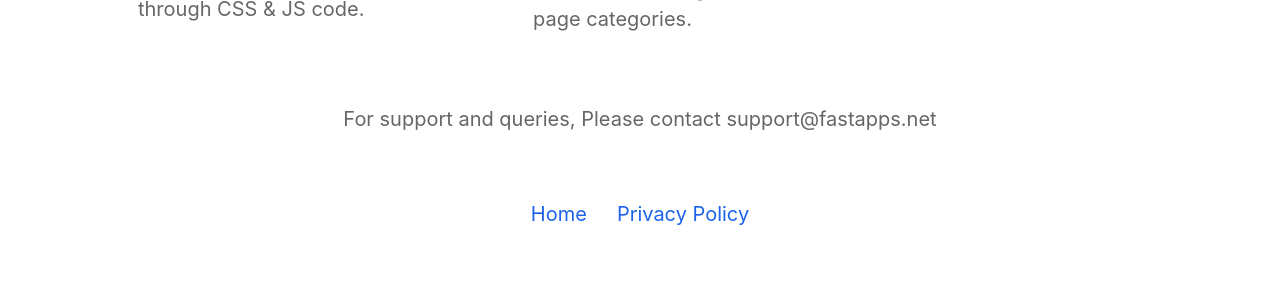
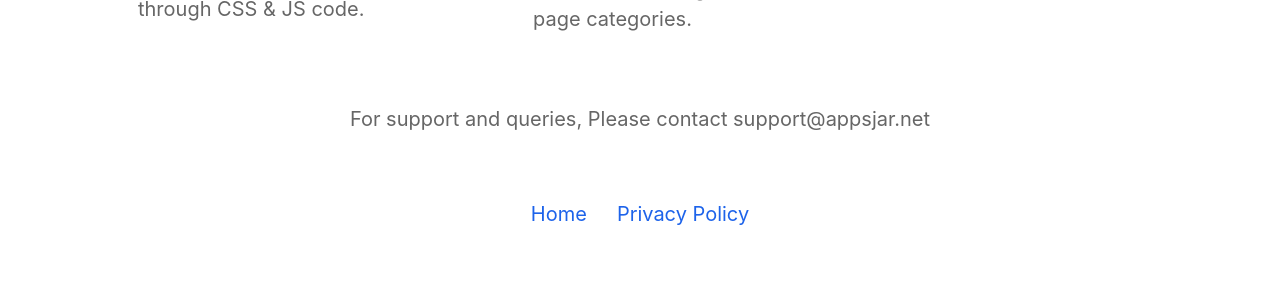
Before and after one commit to profy-shopify/apps-jar, a Jekyll site: the page built from index.html, in a window 1280 px wide. Shown: the part 1437-1728 px from the top of the page. Built offline with Jekyll 4.4.1, drawn with Linux system fonts in a browser that asks for light colours; nearby versions of some CDN libraries.

Commit message:
minor changes

```diff
--- a/_config.yml
+++ b/_config.yml
@@ -1,5 +1,5 @@
-domain: fast-apps.github.io       # if you want to force HTTPS, specify the domain without the http at the start, e.g. example.com
-url: https://profy-shopify.github.io/fast-apps  # the base hostname and protocol for your site, e.g. http://example.com
+domain: appsjar.net      # if you want to force HTTPS, specify the domain without the http at the start, e.g. example.com
+url: https://profy-shopify.github.io/apps-jar  # the base hostname and protocol for your site, e.g. http://example.com
 baseurl:
 
 #page title
--- a/_includes/footer.html
+++ b/_includes/footer.html
@@ -1,7 +1,7 @@
 <footer>
 	{% if site.your_name %}
 	<p class="footerText">
-		For support and queries, Please contact support@fastapps.net
+		For support and queries, Please contact support@appsjar.net
 		<!-- Made by {% if site.your_link %}<a href="{{ site.your_link }}">{% endif %}{{ site.your_name
 			}}{% if site.your_link %}</a>{% endif %}{% if site.your_city %} in {{ site.your_city }}{% endif %}</p>
 	{% endif %} -->
```
